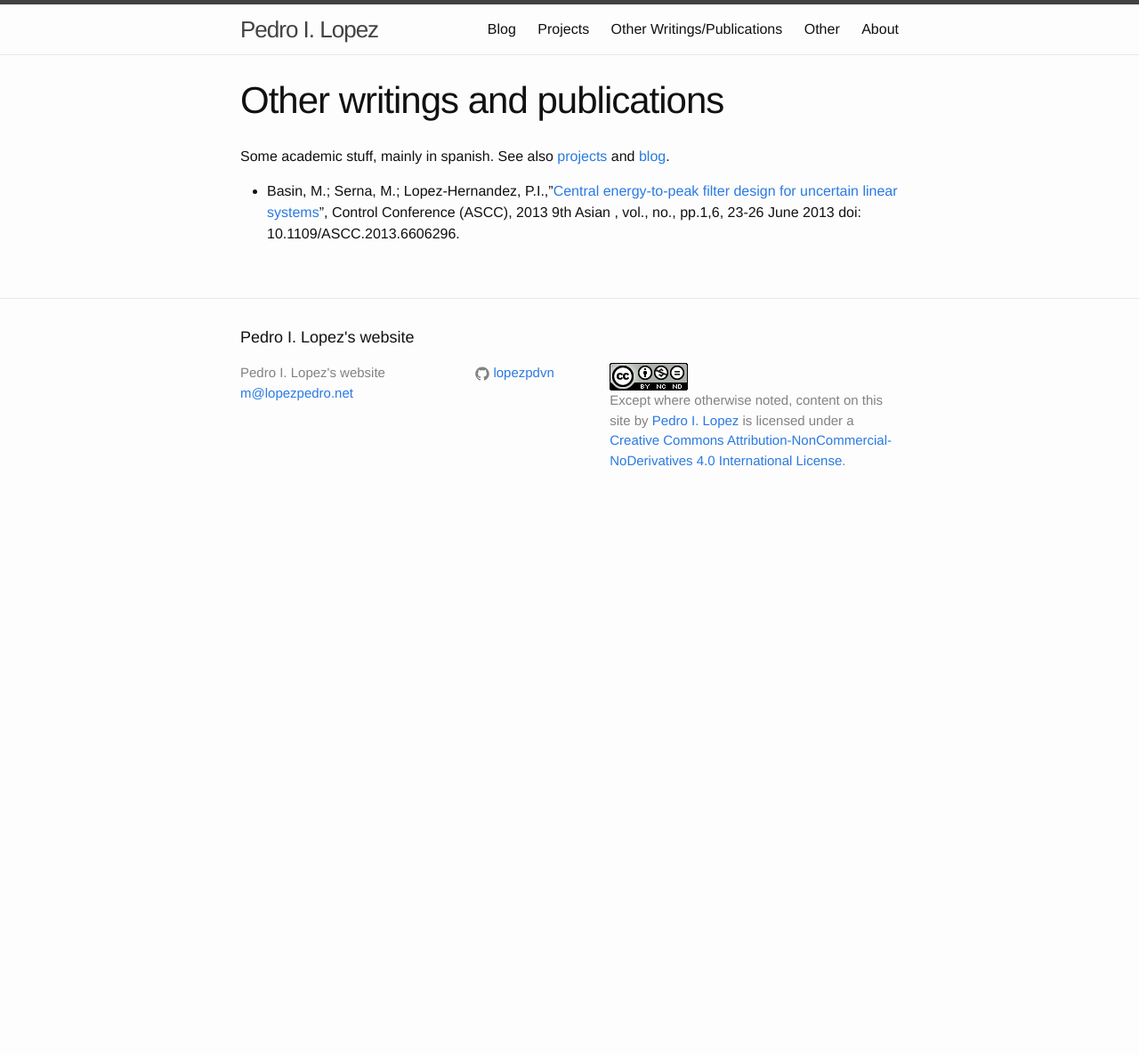
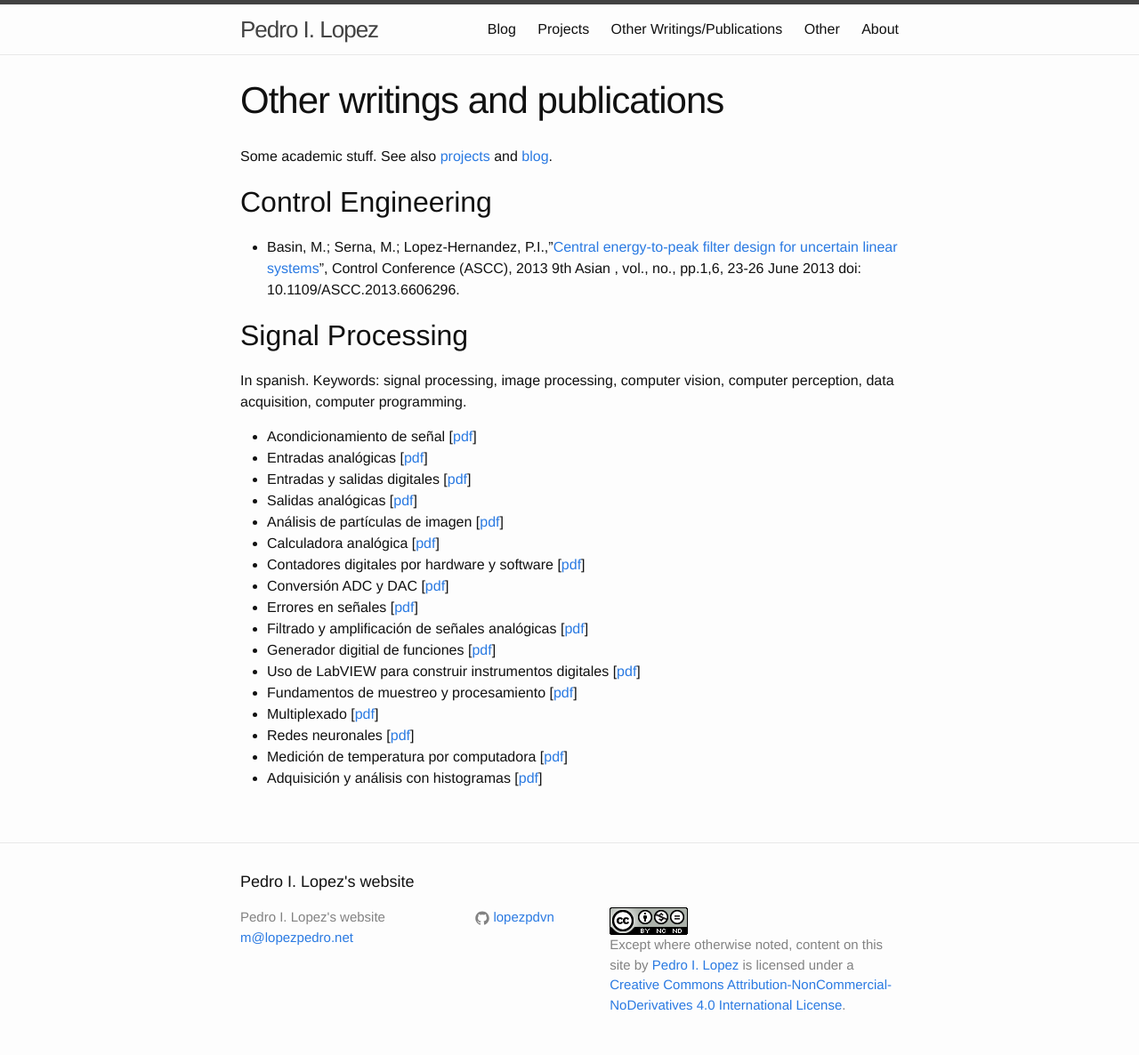
Before and after one commit to lopezpdvn/lopezpdvn.github.io, a Jekyll site: the page built from other-writings/index.md, in a window 1280 px wide. Shown: the whole page at 89% size. Built offline with Jekyll 4.4.1, drawn with Linux system fonts in a browser that asks for light colours; before the commit the page ends 900 px from its top, so only the background shows below that.

Commit message:
Updates page "Other writings"

```diff
--- a/other-writings/index.md
+++ b/other-writings/index.md
@@ -4,6 +4,32 @@ title: Other writings and publications
 permalink: /other-writings/
 ---
 
-Some academic stuff, mainly in spanish. See also [projects]({{ site.baseurl }}/projects) and [blog]({{ site.baseurl }}/blog).
+Some academic stuff. See also [projects]({{ site.baseurl }}/projects) and [blog]({{ site.baseurl }}/blog).
+
+## Control Engineering
 
 - Basin, M.; Serna, M.; Lopez-Hernandez, P.I.,"[Central energy-to-peak filter design for uncertain linear systems](http://ieeexplore.ieee.org/stamp/stamp.jsp?tp=&arnumber=6606296&isnumber=6605987 "Central energy-to-peak filter design for uncertain linear systems")", Control Conference (ASCC), 2013 9th Asian , vol., no., pp.1,6, 23-26 June 2013 doi: 10.1109/ASCC.2013.6606296.
+
+## Signal Processing
+
+In spanish. Keywords: signal processing, image processing, computer vision, computer perception, data acquisition, computer programming.
+
+{% capture docsrc %}{{ site.baseurl }}{{ page.permalink }}procesamiento-senales-laboratorio{% endcapture %}
+
+- Acondicionamiento de señal [[pdf]({{ docsrc }}/acondicionamiento-senal.pdf)]
+- Entradas analógicas [[pdf]({{ docsrc }}/adquisicion-datos-entrada-analogica.pdf)]
+- Entradas y salidas digitales [[pdf]({{ docsrc }}/adquisicion-datos-entrada-salida-digital.pdf)]
+- Salidas analógicas [[pdf]({{ docsrc }}/adquisicion-datos-salida-analogica.pdf)]
+- Análisis de partículas de imagen [[pdf]({{ docsrc }}/analisis-de-particulas-imagen.pdf)]
+- Calculadora analógica [[pdf]({{ docsrc }}/calculadora-analogica.pdf)]
+- Contadores digitales por hardware y software [[pdf]({{ docsrc }}/contador-hardware-software.pdf)]
+- Conversión ADC y DAC [[pdf]({{ docsrc }}/conversion-adc-dac.pdf)]
+- Errores en señales [[pdf]({{ docsrc }}/error-senal.pdf)]
+- Filtrado y amplificación de señales analógicas [[pdf]({{ docsrc }}/filtrado-amplificacion-analogo.pdf)]
+- Generador digitial de funciones [[pdf]({{ docsrc }}/generador-funciones-digital.pdf)]
+- Uso de LabVIEW para construir instrumentos digitales [[pdf]({{ docsrc }}/labview-instrumento-virtual.pdf)]
+- Fundamentos de muestreo y procesamiento [[pdf]({{ docsrc }}/muestreo-digital.pdf)]
+- Multiplexado [[pdf]({{ docsrc }}/multiplexacion.pdf)]
+- Redes neuronales [[pdf]({{ docsrc }}/red-neuronal-artificial.pdf)]
+- Medición de temperatura por computadora [[pdf]({{ docsrc }}/temperatura-computadora.pdf)]
+- Adquisición y análisis con histogramas [[pdf]({{ docsrc }}/vision-computadora-descripcion-estacion-trabajo.pdf)]
```
